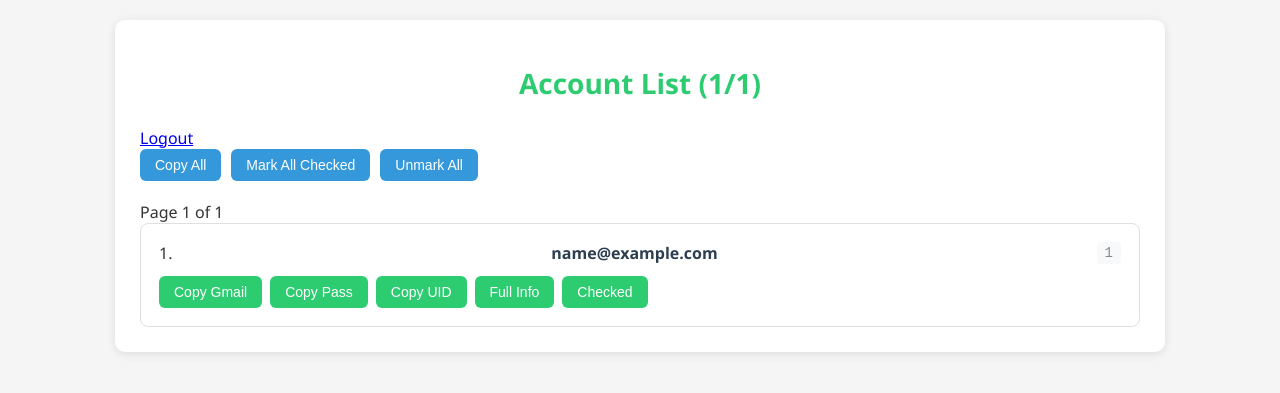
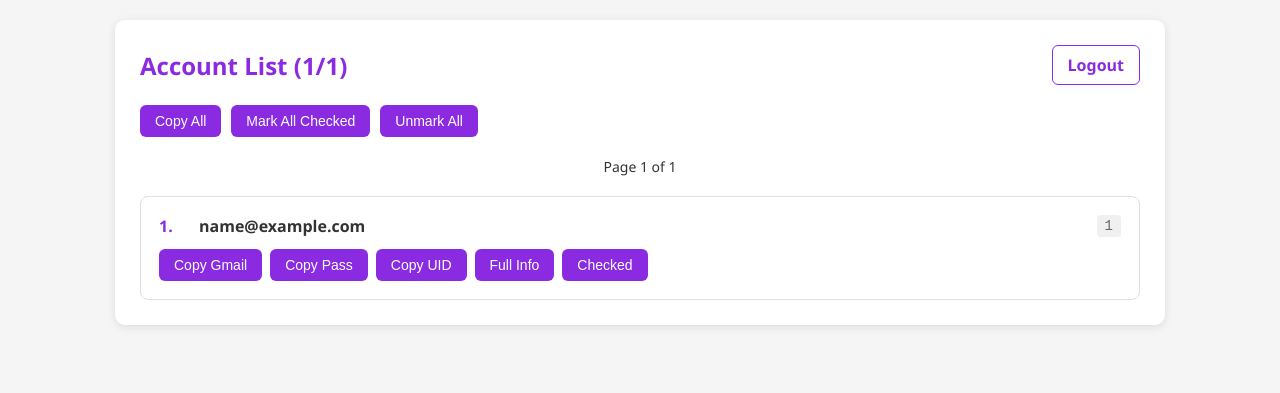
Before and after one commit to KyleGr1m/MyMLSrv, a Flask app: template templates/results.html in a window 1280 px wide. Shown: the top 393 px of the page. Run offline with Flask 3, Linux system fonts and the light colour scheme; the template is opened without the code that fills it: most values are stand-ins (such as "Sample title", 1, 10 or a date in 2020).

Commit message:
Update style.css

```diff
--- a/static/style.css
+++ b/static/style.css
@@ -1,25 +1,75 @@
+:root {
+    --primary-color: #8a2be2;
+    --primary-dark: #6a1b9a;
+    --primary-light: #b39ddb;
+    --text-color: #333;
+    --bg-color: #f5f5f5;
+    --card-bg: #ffffff;
+    --border-color: #e0e0e0;
+}
+
 body {
     font-family: 'Segoe UI', Tahoma, Geneva, Verdana, sans-serif;
     margin: 0;
     padding: 20px;
-    background-color: #f5f5f5;
-    color: #333;
+    background-color: var(--bg-color);
+    color: var(--text-color);
+}
+
+.login-container {
+    max-width: 400px;
+    margin: 50px auto;
+    background: var(--card-bg);
+    padding: 30px;
+    border-radius: 10px;
+    box-shadow: 0 2px 10px rgba(0,0,0,0.1);
+    text-align: center;
+}
+
+.login-container input {
+    width: 100%;
+    padding: 12px;
+    margin: 10px 0;
+    border: 1px solid var(--border-color);
+    border-radius: 6px;
+    font-size: 16px;
 }
 
 .container {
     max-width: 1000px;
     margin: 0 auto;
-    background: white;
+    background: var(--card-bg);
     padding: 25px;
     border-radius: 10px;
     box-shadow: 0 2px 10px rgba(0,0,0,0.1);
 }
 
+.header {
+    display: flex;
+    justify-content: space-between;
+    align-items: center;
+    margin-bottom: 20px;
+}
+
 h1 {
-    color: #2ecc71;
-    text-align: center;
-    margin-bottom: 25px;
-    font-size: 28px;
+    color: var(--primary-color);
+    margin: 0;
+    font-size: 24px;
+}
+
+.logout-btn {
+    color: var(--primary-color);
+    text-decoration: none;
+    font-weight: 600;
+    padding: 8px 15px;
+    border: 1px solid var(--primary-color);
+    border-radius: 6px;
+    transition: all 0.2s;
+}
+
+.logout-btn:hover {
+    background-color: var(--primary-color);
+    color: white;
 }
 
 .controls {
@@ -30,9 +80,45 @@ h1 {
 }
 
 .controls button {
-    background-color: #3498db;
+    background-color: var(--primary-color);
+    color: white;
+}
+
+button {
+    background-color: var(--primary-color);
+    color: white;
+    border: none;
     padding: 8px 15px;
+    border-radius: 6px;
+    cursor: pointer;
     font-size: 14px;
+    transition: all 0.2s;
+}
+
+button:hover {
+    background-color: var(--primary-dark);
+    transform: translateY(-1px);
+}
+
+.pagination {
+    display: flex;
+    justify-content: center;
+    align-items: center;
+    gap: 15px;
+    margin: 20px 0;
+    font-size: 14px;
+}
+
+.pagination a {
+    color: var(--primary-color);
+    text-decoration: none;
+    font-weight: 600;
+    padding: 5px 10px;
+    border-radius: 4px;
+}
+
+.pagination a:hover {
+    background-color: var(--primary-light);
 }
 
 .account-list {
@@ -42,36 +128,42 @@ h1 {
 
 .account-item {
     padding: 18px;
-    border: 1px solid #e0e0e0;
+    border: 1px solid var(--border-color);
     border-radius: 8px;
-    background: white;
+    background: var(--card-bg);
     transition: all 0.2s;
 }
 
 .account-item.checked {
-    opacity: 0.6;
-    background: #f9f9f9;
-    border-color: #ddd;
+    opacity: 0.7;
+    background-color: #f3e5ff;
 }
 
 .account-header {
     display: flex;
-    justify-content: space-between;
     align-items: center;
+    gap: 10px;
     margin-bottom: 12px;
+    flex-wrap: wrap;
+}
+
+.account-number {
+    font-weight: bold;
+    color: var(--primary-color);
+    min-width: 30px;
 }
 
 .email {
     font-weight: 600;
-    color: #2c3e50;
-    font-size: 16px;
+    color: var(--text-color);
+    flex-grow: 1;
 }
 
 .uid {
-    color: #7f8c8d;
+    color: #666;
     font-family: 'Courier New', monospace;
     font-size: 14px;
-    background: #f8f9fa;
+    background: #f0f0f0;
     padding: 3px 8px;
     border-radius: 4px;
 }
@@ -80,25 +172,6 @@ h1 {
     display: flex;
     gap: 8px;
     flex-wrap: wrap;
-}
-
-button {
-    background-color: #2ecc71;
-    color: white;
-    border: none;
-    padding: 8px 15px;
-    border-radius: 6px;
-    cursor: pointer;
-    font-size: 14px;
-    transition: all 0.2s;
-    display: flex;
-    align-items: center;
-    gap: 5px;
-}
-
-button:hover {
-    background-color: #27ae60;
-    transform: translateY(-1px);
 }
 
 .details {
@@ -110,8 +183,8 @@ button:hover {
     font-family: 'Courier New', monospace;
     font-size: 13px;
     line-height: 1.5;
-    color: #34495e;
-    border-left: 3px solid #2ecc71;
+    color: #444;
+    border-left: 3px solid var(--primary-color);
 }
 
 .full-info {
@@ -125,7 +198,7 @@ button:hover {
     bottom: 20px;
     left: 50%;
     transform: translateX(-50%);
-    background-color: #333;
+    background-color: var(--primary-dark);
     color: white;
     padding: 12px 24px;
     border-radius: 4px;
@@ -138,25 +211,18 @@ button:hover {
     opacity: 1;
 }
 
-form {
-    display: flex;
-    flex-direction: column;
-    gap: 15px;
-    align-items: center;
-    margin-bottom: 25px;
-}
-
 input[type="file"] {
     padding: 12px;
-    border: 2px dashed #2ecc71;
+    border: 2px dashed var(--primary-color);
     border-radius: 8px;
     width: 100%;
     max-width: 500px;
     text-align: center;
     cursor: pointer;
     transition: all 0.2s;
+    margin-bottom: 20px;
 }
 
 input[type="file"]:hover {
-    background-color: #f0fff4;
+    background-color: #f3e5ff;
 }
```
